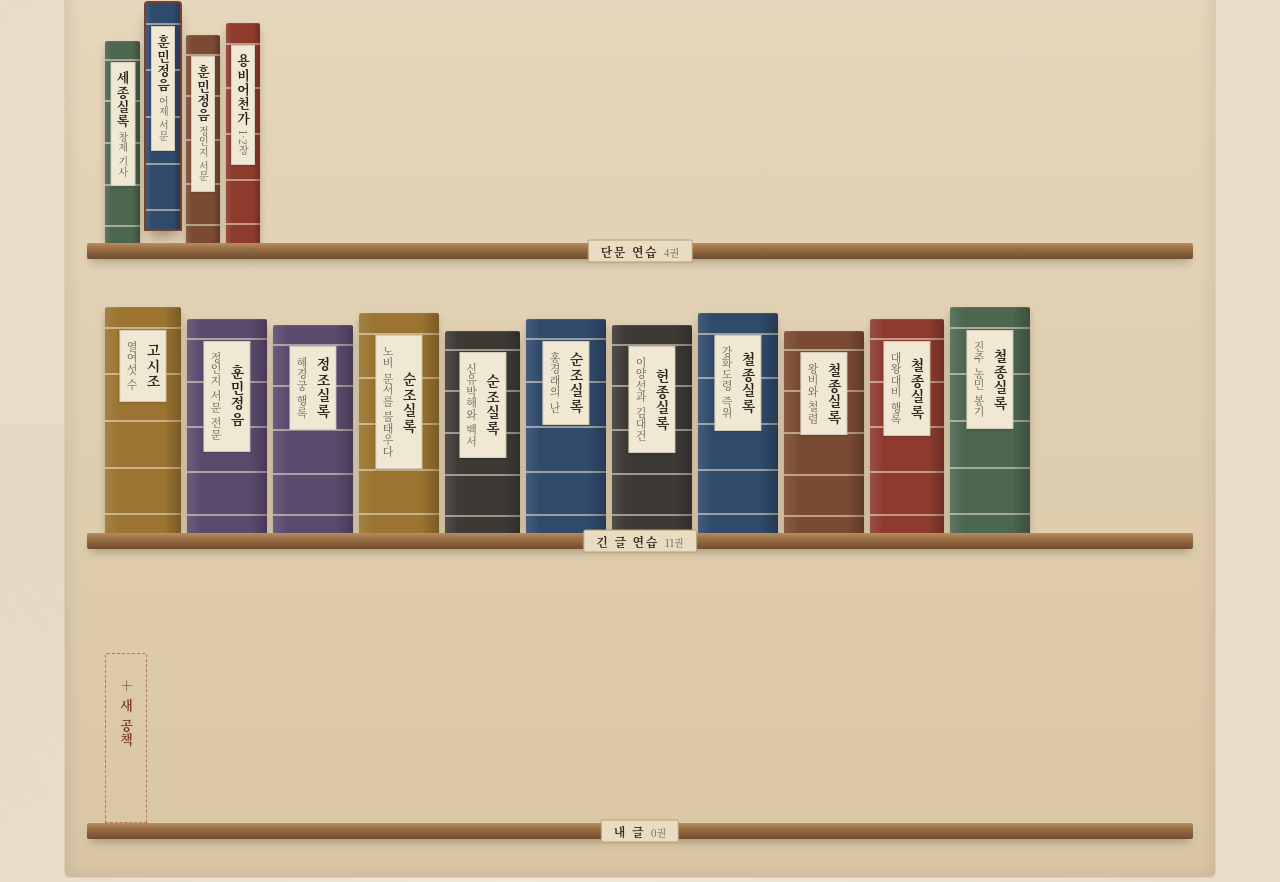
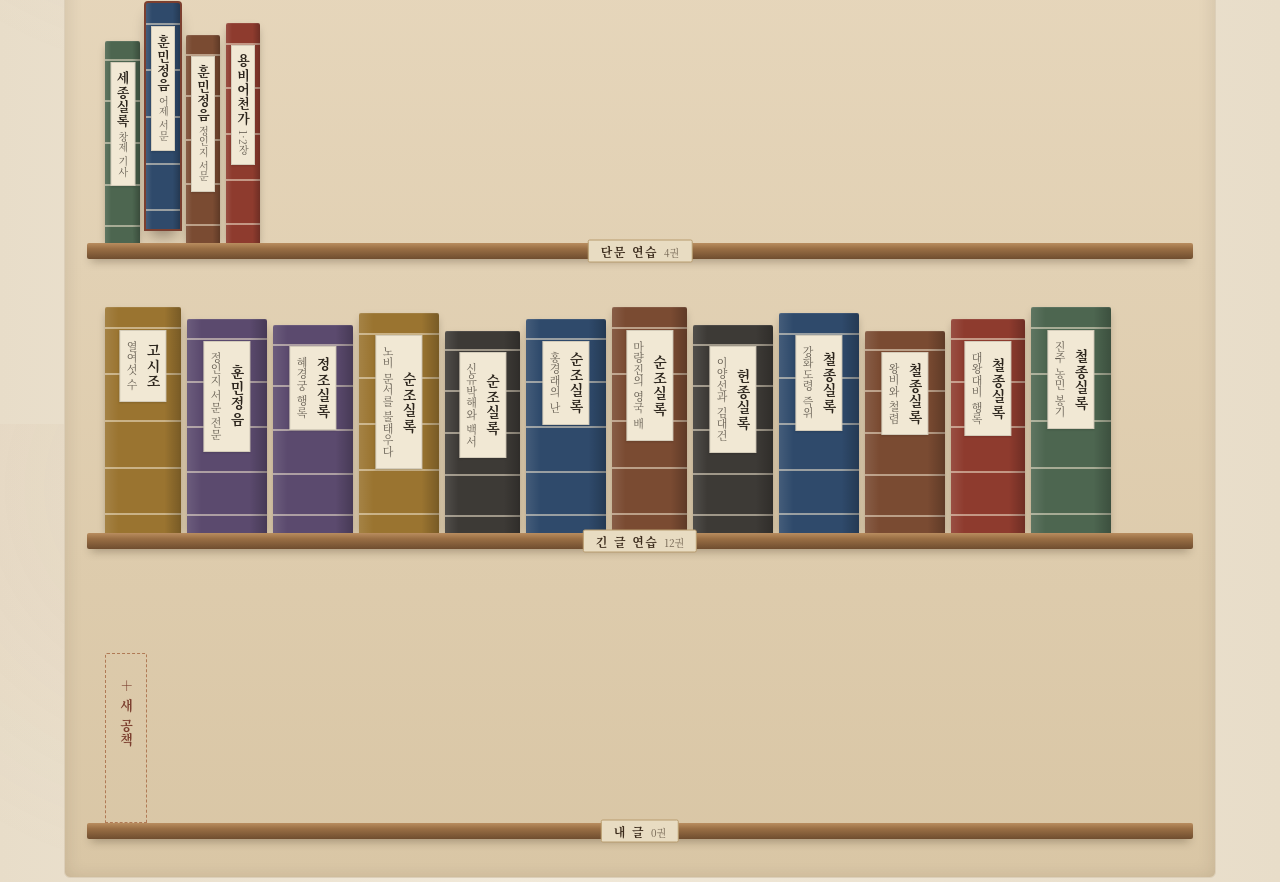
Before and after one commit to yeonghoon51-max/curly-pancake, a plain HTML site: page old-book-typing/index.html in a window 1280 px wide. Shown: the part 1176-2058 px from the top of the page. Drawn offline with Linux system fonts and the light colour scheme.

Commit message:
옛글자: 긴 글 '순조실록 · 마량진에 온 영국 배' 추가
- 순조 16년(1816) 7월 19일 충청 수사 이재홍의 장계에서 20구절을 골라 엮은 약 990자 긴 글
  (한문·한글 모두 통하지 않던 첫 만남, 영국인의 옷차림과 천리경, 건네받은 책, 영국 배의 편지)
- 한문 곁글은 국사편찬위원회 제공 실록 XML 원문과 대조, 현대어는 직접 풀어 씀

Co-Authored-By: Claude Opus 5.5 <noreply@anthropic.com>
Claude-Session: https://claude.ai/code/session_01FhjmjKzv8zG8EvLs2B3vb6

```diff
--- a/old-book-typing/index.html
+++ b/old-book-typing/index.html
@@ -69,7 +69,7 @@
       <p>훈민정음과 조선의 기록을 현대어로 읽으며 타자하는 역사 타자연습입니다. 원문의 세로쓰기 감각은 살리고, 입력은 오늘날의 한글 자판으로 합니다.</p>
     </div>
     <!-- 검색엔진이 읽을 수 있도록 자바스크립트 없이도 보이는 글로 둔다 -->
-    <div class="hero-note">수록 문헌 15편 · 긴 글 11편<br><strong>훈민정음 · 용비어천가 · 고시조 · 세종·정조·순조·헌종·철종실록</strong><br>옛 글을 현대어로 풀어 쓴 연습문에, 언해본·한문 원문을 곁글로 함께 보여 줍니다.</div>
+    <div class="hero-note">수록 문헌 16편 · 긴 글 12편<br><strong>훈민정음 · 용비어천가 · 고시조 · 세종·정조·순조·헌종·철종실록</strong><br>옛 글을 현대어로 풀어 쓴 연습문에, 언해본·한문 원문을 곁글로 함께 보여 줍니다.</div>
   </section>
 
   <!-- ================= 타자연습 ================= -->
--- a/old-book-typing/js/lessons.js
+++ b/old-book-typing/js/lessons.js
@@ -640,5 +640,58 @@ const LESSONS = [
       '始也誑誘山峒潛採之徒 終焉締結歉歲流丐之氓 乘機竊發',
       '據此竊詳臣嗣守先緖 遭此逆亂 罔非臣涼德失於防患之致 反躬自咎'
     ]
+  },
+  {
+    id: 'sunjo-maryangjin',
+    spine: ['순조실록', '마량진의 영국 배'],
+    era: '순조 16년 · 1816',
+    book: '순조실록',
+    title: '마량진에 온 영국 배',
+    desc: '충청도 마량진에 나타난 영국 배 두 척. 한문도 한글도 통하지 않던 첫 만남, 처음 보는 옷차림과 천리경, 받지 않겠다던 책 두 권까지 따라 치는 긴 글.',
+    about: '『순조실록』 순조 16년 7월 19일 충청 수사 이재홍의 장계에서 골라 엮었습니다. 이때 영국 배가 건넨 책 가운데 성경이 있었던 것으로 알려져, 우리나라에 성경이 처음 전해진 일로 꼽힙니다. 한문 곁글은 기사 원문(국사편찬위원회 제공 자료)의 해당 구절이고, 현대어는 학습용으로 새로 풀어 쓴 문장입니다.',
+    modern: [
+      '순조 16년 7월, 충청 수사 이재홍은 마량진 갈곶 아래에 생김새가 낯선 배 두 척이 떠밀려 왔다고 알렸다.',
+      '사람을 많이 모으고 배를 여러 척 써 보았지만, 그 배를 끌어들일 수는 없었다.',
+      '그래서 십사일 새벽, 마량진 첨사 조대복과 비인 현감 이승렬이 작은 배로 찾아가 먼저 한문으로 물었더니, 모른다며 고개를 저었다.',
+      '다시 한글로 물어보았으나 이번에도 모른다며 손을 내저었다.',
+      '결국 그들이 붓을 들어 직접 글을 썼는데, 전서 같기도 하고 한글 같기도 하여 도무지 알아볼 수가 없었다.',
+      '배 안 곳곳에 책이 가득했는데, 그들은 그중 두 권을 꺼내 첨사와 현감에게 한 권씩 주었다.',
+      '펼쳐 보아도 읽을 수가 없어 돌려주려 하자, 그들은 한사코 받지 않았다.',
+      '사람들은 모두 머리를 짧게 깎았고, 검은 털이나 끈으로 만든 모자를 썼는데 생김새가 놋쇠 화로 같았다.',
+      '윗옷은 흰 베나 검은 모직으로 지어 입었다.',
+      '바지는 흰 베로 지었는데, 다리에 감는 행전처럼 통이 몹시 좁아 겨우 몸이 들어갈 만하였다.',
+      '금과 은으로 꾸민 칼을 차기도 하고, 멀리 보는 천리경을 들고 있기도 하였다.',
+      '작은 배에는 칸마다 사람이 가득하여 다 헤아릴 수 없었으나, 여든에서 아흔 명쯤 되어 보였다.',
+      '큰 배에도 가 보니 차림새는 같았고, 사람 수는 작은 배의 몇 곱절이나 되었다.',
+      '그 가운데에는 여자도 한 명 있었는데, 흰 천으로 머리를 감싸고 붉은 치마를 입었다.',
+      '두 배에는 모두 대장간이 있어, 커다란 쇠 탄환과 화살촉 같은 것을 만들고 있었다.',
+      '그러는 사이 서북풍이 불자, 두 배는 대포를 쏘더니 차례로 돛을 올려 서남쪽 먼바다로 나아갔다.',
+      '첨사와 현감이 배들을 이끌고 뒤쫓았지만, 나는 듯이 빨라 붙잡을 수가 없었다.',
+      '작은 배에서 얻은 한문 편지에는, 자신들이 영국 수군의 관원이라고 적혀 있었다.',
+      '영국 왕의 사신을 태운 배 다섯 척이 천진에 이르렀고, 사신들은 청나라 황제를 만나러 북경에 들어갔다는 것이었다.',
+      '그러니 먹을 것을 사게 해 주고, 맑은 물을 길어 마시게 해 달라는 부탁이었다.'
+    ],
+    original: [
+      '忠淸水使李載弘狀啓以爲 馬梁鎭葛串下 異樣船二隻漂到',
+      '漂到異樣船隻 雖多費人力 多用船隻 莫可曳入',
+      '故十四日平明 僉使縣監 同往異樣小船所浮處 先以眞書問之 以不知搖頭',
+      '更以諺文問之 又以不知揮手',
+      '畢竟渠自執筆書之 而似篆非篆 似諺非諺 莫可通辨',
+      '其左右上下層閤間 無數書冊中 渠又拈出二卷 一卷給僉使 一卷給縣監',
+      '故開卷見之 則亦是非篆非諺 又莫能曉解 還爲授之 則固辭不受',
+      '人物則箇箇削髮 頭著則或以黑毛爲之 或以繩爲之 形如銅鑪臼',
+      '衣服則上衣或白三升 或黑氈',
+      '下衣多着白三升 而如行纏狀 其製甚狹 僅容其胯',
+      '所持之物 或佩金銀環刀 或佩金銀粧刀 或佩乾靈龜 或持千里鏡',
+      '而其人名數 間間滿載 難以詳計 似近八九十名',
+      '名數比小船似可屢倍',
+      '而其中又有女人 目下所見者 只爲一名 而白布裹頭 着紅色裳',
+      '兩船俱設冶所 鑄者皆大鐵丸箭鏃等物',
+      '於焉之間 西北風正吹 大小兩船 不時放砲 次第擧帆 直放西南間烟島外洋',
+      '故僉使縣監 指揮諸船 一時追及 則其疾如飛 勢無以執留',
+      '英吉利國水師官員下 書爲陳明事',
+      '有我英吉利國五隻船 送我英國王差定 從各人到天津 北蓮河口 今王差等 俱進京朝 見萬歲爺',
+      '請該憲給以買食物 自取淸水飮用也'
+    ]
   }
 ];
```
